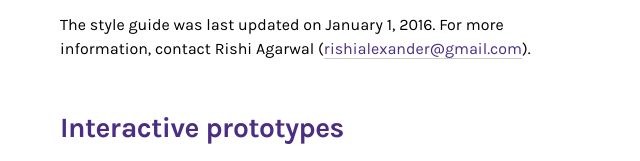
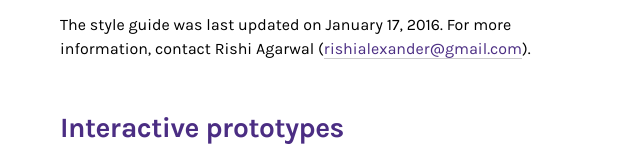
Before and after one commit to rishialexander/soa-styleguide, a plain HTML site: page index.html in a window 1280 px wide. Shown: the part 334-495 px from the top of the page, 205-845 px from the left. Drawn offline with Linux system fonts and the light colour scheme.

Commit message:
Updated updated date

```diff
--- a/index.html
+++ b/index.html
@@ -51,7 +51,7 @@
 		<article id='overview'>
 			<h1 id='overview'>Overview</h1>
 			<p>This is the style guide for the forthcoming School of Art + Art History + Design website. It provides tools, assets and guidance to streamline the workflow between designers and developers, and maintain a consistency in style across the entire site.</p>
-			<p>The style guide was last updated on January 1, 2016. For more information, contact Rishi Agarwal (<a href='mailto:rishialexander@gmail.com'>rishialexander@gmail.com</a>).</p>
+			<p>The style guide was last updated on January 17, 2016. For more information, contact Rishi Agarwal (<a href='mailto:rishialexander@gmail.com'>rishialexander@gmail.com</a>).</p>
 
 			<h2>Interactive prototypes</h2>
 			<p>The prototypes below are designed to demonstrate the interactive and responsive aspects of the website. They are also helpful for understanding how all of the parts fit together.</p>
```
